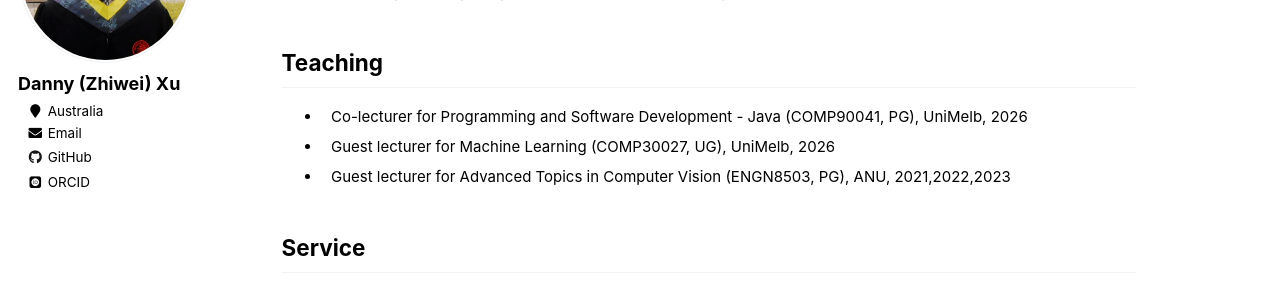
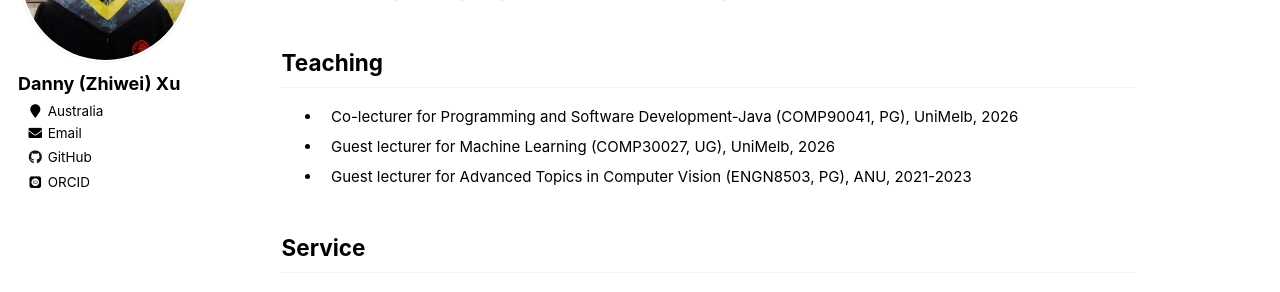
Before and after one commit to zwxu064/zwxu064.github.io, a Jekyll site: the page built from _pages/about.html, in a window 1280 px wide and 900 px high, scrolled down 3133 px. Shown: the part 153-445 px from the top of the window. Built offline with Jekyll 4.4.1, drawn with Linux system fonts in a browser that asks for light colours; some web fonts are replaced.

Commit message:
Update about.html

```diff
--- a/_pages/about.html
+++ b/_pages/about.html
@@ -484,9 +484,9 @@ ul{li{padding-inline-start: 1ch;}}
 
 <h2 id="teaching">Teaching</h2>
   <ul>
-	<li><div>Co-lecturer for Programming and Software Development - Java (COMP90041, PG), UniMelb, 2026</div>
+	<li><div>Co-lecturer for Programming and Software Development-Java (COMP90041, PG), UniMelb, 2026</div>
     <li><div>Guest lecturer for Machine Learning (COMP30027, UG), UniMelb, 2026</div>
-    <li><div>Guest lecturer for Advanced Topics in Computer Vision (ENGN8503, PG), ANU, 2021,2022,2023</div>
+    <li><div>Guest lecturer for Advanced Topics in Computer Vision (ENGN8503, PG), ANU, 2021-2023</div>
   </ul>
 
 <h2 id="service">Service</h2>
```
